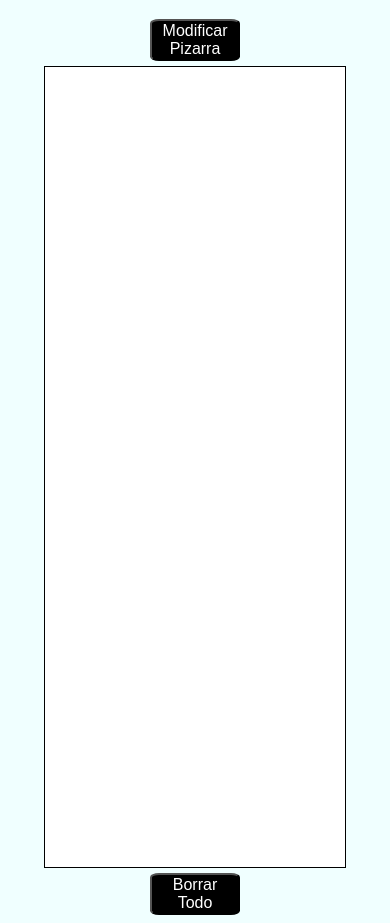
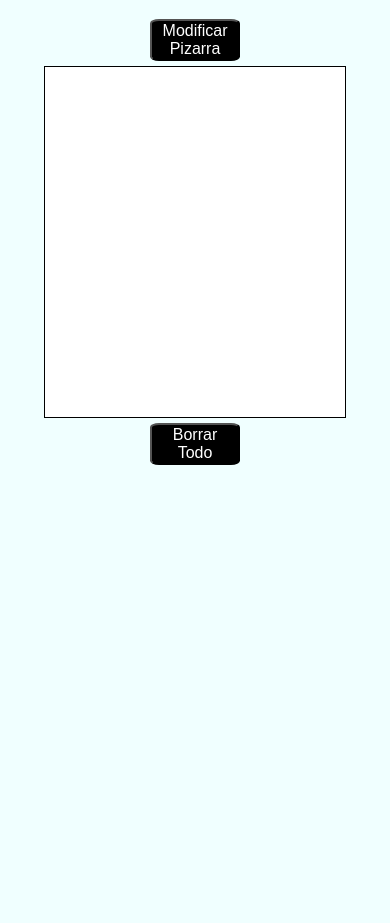
Before and after one commit to FacuTello/Etch-A-Sketch, a plain HTML site: page index.html in a window 390 px wide. Shown: the part 69-992 px from the top of the page. After the commit the page ends 844 px from the top, so only its background shows below. Drawn offline with Linux system fonts and the light colour scheme.

Commit message:
bug fixed project done

```diff
--- a/styles.css
+++ b/styles.css
@@ -37,6 +37,6 @@ body{
 @media (max-width: 400px) {
   .grid-container {
     width: 300px;
-    height: 800px;
+    height: 350px;
   }
 }
```
